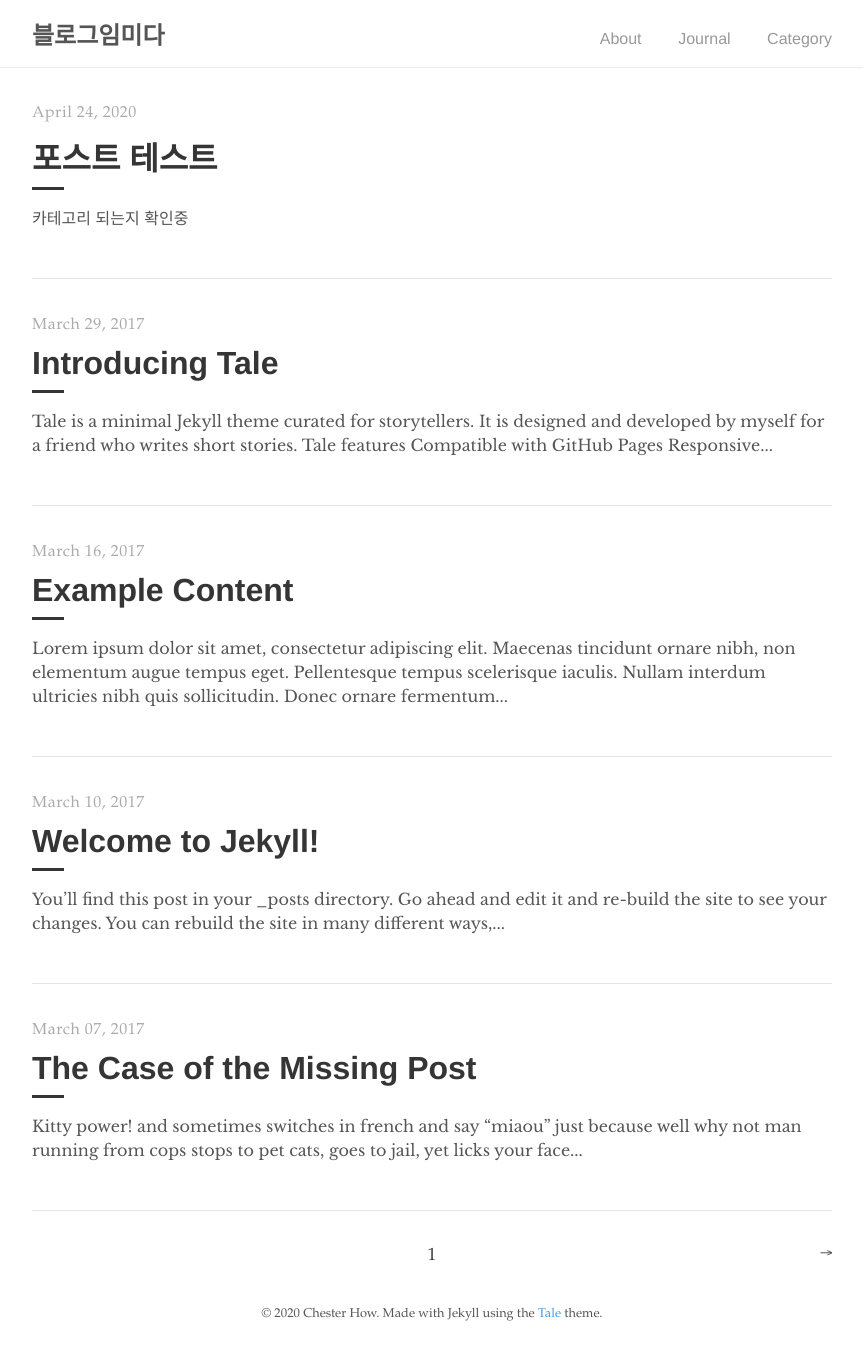
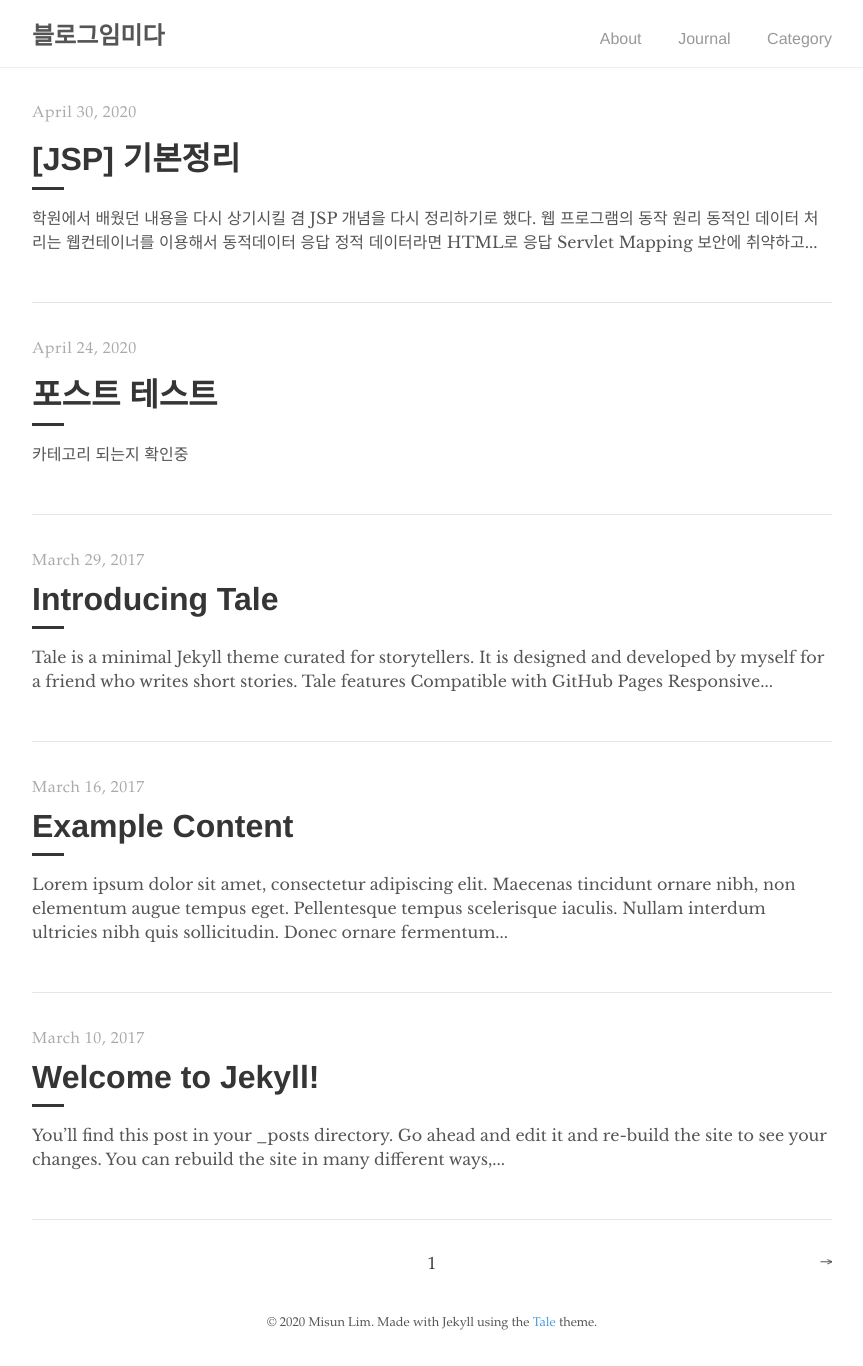
Before and after one commit to misun0608/misun0608.github.io, a Jekyll site: the page built from index.html, in a window 1280 px wide. Shown: the whole page, without its empty margins (208-1071 px from the left). Built offline with Jekyll 4.4.1, drawn with Linux system fonts in a browser that asks for light colours; the list of posts is cut into pages by our own code.

Commit message:
docs: add TIL post 200430

````diff
--- a/_config.yml
+++ b/_config.yml
@@ -10,9 +10,9 @@ google_analytics: UA—XXXXXXXX-X
 
 # Author
 author:
-  name:         Chester How
-  url:          https://chester.how
-  email:        chesterhow@gmail.com
+  name:         Misun Lim
+  url:          "https://misun0608.github.io"
+  email:        chicmsl@gmail.com
 
 # Build settings
 markdown:       kramdown
--- /dev/null
+++ b/_posts/2020-04-30-basic_JSP.md
@@ -0,0 +1,72 @@
+---
+layout: post
+title:  "[JSP] 기본정리"
+author: "Misun"
+categories: [ TIL ]
+comments: true
+---
+학원에서 배웠던 내용을 다시 상기시킬 겸 JSP 개념을 다시 정리하기로 했다.
+
+1. 웹 프로그램의 동작 원리
+
+![Image with caption](./img/JSP/1.png "웹 프로그램 동작 원리")
+
+동적인 데이터 처리는 웹컨테이너를 이용해서 동적데이터 응답
+정적 데이터라면 HTML로 응답
+
+2. Servlet Mapping
+보안에 취약하고 복잡한 풀 Servlet 이름을 간결하고 보안에 취약하지 않게 바꾸는 것
+
+Mapping 방법에는 두 가지가 있다.
+
+* web.xml 을 이용한 Mapping
+``` xml
+<servlet>
+  	<servlet-name>HelloServlet</servlet-name>
+  	<servlet-class>com.testPjt.HelloServlet</servlet-class>
+</servlet>
+<servlet-mapping>
+    <servlet-name>HelloServlet</servlet-name>
+    <url-pattern>/hs</url-pattern>
+</servlet-mapping>
+```
+web.xml 문서에 위에 코드와 같이 servlet을 등록하고 그 servlet을 어떻게 mapping 할지 설정하면 된다.
+
+* Java Annotation
+web.xml 보다는 조금 현대적인(?) 방법
+```
+@WebServlet("/hs")
+```
+이렇게 추가만 해주면 됨
+<br />
+
+3. Servlet request, response
+* HttpServlet
+![Image with caption](./img/JSP/2.png "HttpServlet")
+이렇게 많은 인터페이스와 추상클래스를 상속받아서 서블렛을 만드는 이유는 로컬에서 작업하는 것이 아니라 웹서버와의 통신에서 많은 데이터가 오고가는데 그 사이에서 많은 기능들이 필요하기 때문이다.
+
+
+* HttpServletRequest
+요청에 대한 정보를 가지고 있는 객체
+```
+request.getCookies();
+request.getSession();
+request.getAttribute();
+request.getParameter();
+request.getParameterNames();
+request.getParameterValues();
+
+```
+
+* HttpServletResponse
+응답에 대한 정보를 가지고 있는 객체
+```
+response.addCookie();
+response.getStatus();
+response.sendRedirect();
+response.getWriter();
+response.getOutputStream();
+```
+
+<br />
+출처: 인프런 "실전 JSP" /
````
Also changed, not shown: _posts/2020-04-24-test_post.md (+1 -1 lines), _posts/img/JSP/1.png (added), _posts/img/JSP/2.png (added).
